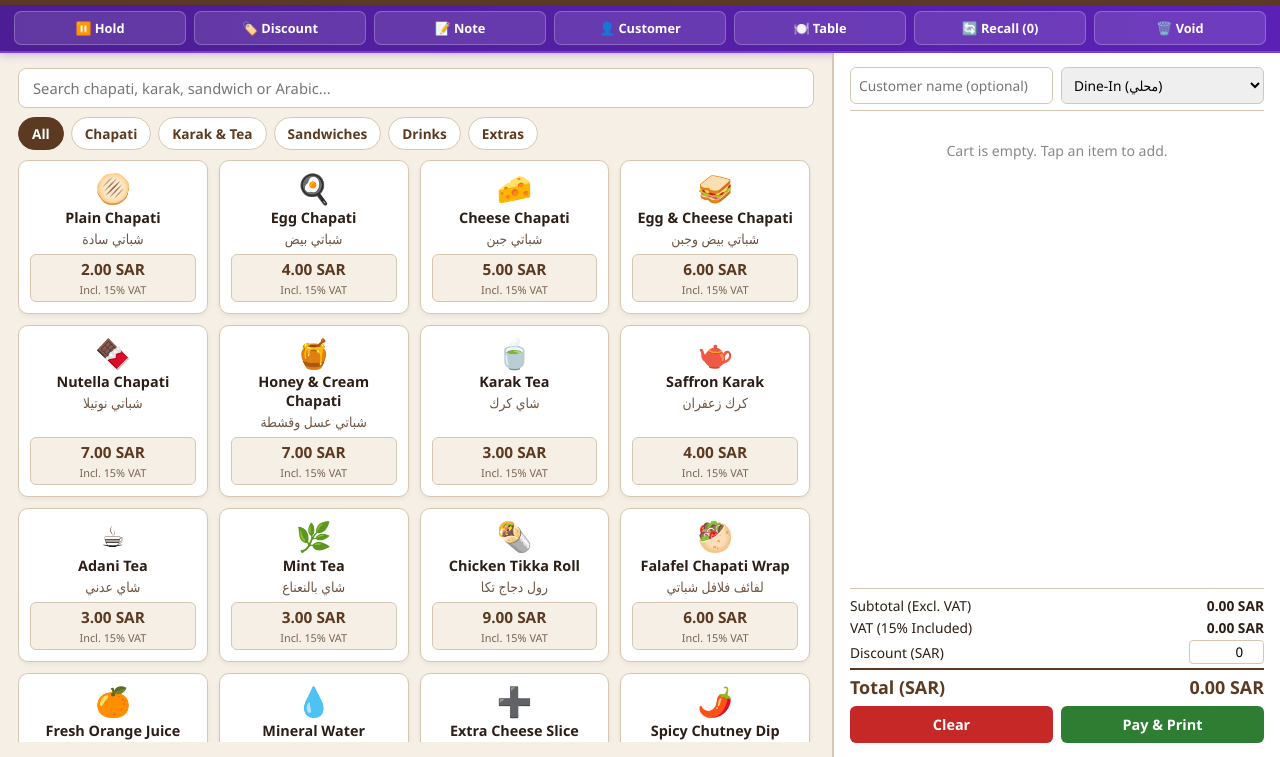
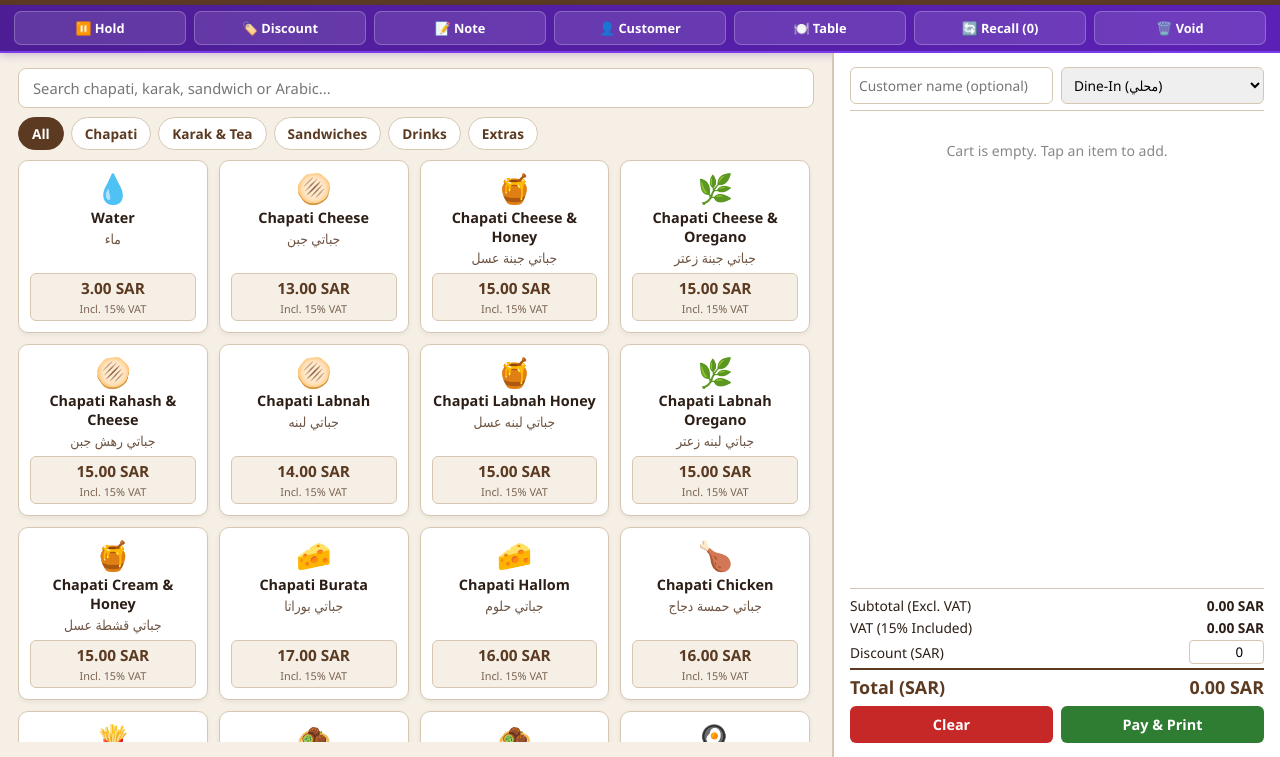
Before and after one commit to sk00912000-cloud/Hazzat-Pos, a plain HTML site: page index.html in a window 1280 px wide. Shown: the part 43-800 px from the top of the page. Drawn offline with Linux system fonts and the light colour scheme.

Commit message:
Update index.html

```diff
--- a/index.html
+++ b/index.html
@@ -1662,25 +1662,56 @@
         const DEFAULT_FIREBASE_URL = 'https://firebaseio.com';
         const BRANCHES = ['BOLIFARD_1', 'BOLIFARD_2'];
 
-        const menuItems = [
-            { id: 1, nameEn: 'Plain Chapati', nameAr: 'شباتي سادة', price: 2.00, category: 'Chapati', icon: '🫓' },
-            { id: 2, nameEn: 'Egg Chapati', nameAr: 'شباتي بيض', price: 4.00, category: 'Chapati', icon: '🍳' },
-            { id: 3, nameEn: 'Cheese Chapati', nameAr: 'شباتي جبن', price: 5.00, category: 'Chapati', icon: '🧀' },
-            { id: 4, nameEn: 'Egg & Cheese Chapati', nameAr: 'شباتي بيض وجبن', price: 6.00, category: 'Chapati', icon: '🥪' },
-            { id: 5, nameEn: 'Nutella Chapati', nameAr: 'شباتي نوتيلا', price: 7.00, category: 'Chapati', icon: '🍫' },
-            { id: 6, nameEn: 'Honey & Cream Chapati', nameAr: 'شباتي عسل وقشطة', price: 7.00, category: 'Chapati', icon: '🍯' },
-            { id: 7, nameEn: 'Karak Tea', nameAr: 'شاي كرك', price: 3.00, category: 'Karak & Tea', icon: '🍵' },
-            { id: 8, nameEn: 'Saffron Karak', nameAr: 'كرك زعفران', price: 4.00, category: 'Karak & Tea', icon: '🫖' },
-            { id: 9, nameEn: 'Adani Tea', nameAr: 'شاي عدني', price: 3.00, category: 'Karak & Tea', icon: '☕' },
-            { id: 10, nameEn: 'Mint Tea', nameAr: 'شاي بالنعناع', price: 3.00, category: 'Karak & Tea', icon: '🌿' },
-            { id: 11, nameEn: 'Chicken Tikka Roll', nameAr: 'رول دجاج تكا', price: 9.00, category: 'Sandwiches', icon: '🌯' },
-            { id: 12, nameEn: 'Falafel Chapati Wrap', nameAr: 'لفائف فلافل شباتي', price: 6.00, category: 'Sandwiches', icon: '🥙' },
-            { id: 13, nameEn: 'Fresh Orange Juice', nameAr: 'عصير برتقال طازج', price: 8.00, category: 'Drinks', icon: '🍊' },
-            { id: 14, nameEn: 'Mineral Water', nameAr: 'مياه معدنية', price: 1.00, category: 'Drinks', icon: '💧' },
-            { id: 15, nameEn: 'Extra Cheese Slice', nameAr: 'شريحة جبن إضافية', price: 2.00, category: 'Extras', icon: '➕' },
-            { id: 16, nameEn: 'Spicy Chutney Dip', nameAr: 'صوص شاتني حار', price: 1.50, category: 'Extras', icon: '🌶️' }
-        ];
-
+      const menuItems = [
+      // WATER (একদম শুরুতে)
+      { id: 1, nameEn: 'Water', nameAr: 'ماء', price: 3.00, category: 'Cold Drinks', icon: '💧' },
+
+      // CHAPATI (الجباتي)
+      { id: 2, nameEn: 'Chapati Cheese', nameAr: 'جباتي جبن', price: 13.00, category: 'Chapati', icon: '🫓' },
+      { id: 3, nameEn: 'Chapati Cheese & Honey', nameAr: 'جباتي جبنة عسل', price: 15.00, category: 'Chapati', icon: '🍯' },
+      { id: 4, nameEn: 'Chapati Cheese & Oregano', nameAr: 'جباتي جبنة زعتر', price: 15.00, category: 'Chapati', icon: '🌿' },
+      { id: 5, nameEn: 'Chapati Rahash & Cheese', nameAr: 'جباتي رهش جبن', price: 15.00, category: 'Chapati', icon: '🫓' },
+      { id: 6, nameEn: 'Chapati Labnah', nameAr: 'جباتي لبنه', price: 14.00, category: 'Chapati', icon: '🫓' },
+      { id: 7, nameEn: 'Chapati Labnah Honey', nameAr: 'جباتي لبنه عسل', price: 15.00, category: 'Chapati', icon: '🍯' },
+      { id: 8, nameEn: 'Chapati Labnah Oregano', nameAr: 'جباتي لبنه زعتر', price: 15.00, category: 'Chapati', icon: '🌿' },
+      { id: 9, nameEn: 'Chapati Cream & Honey', nameAr: 'جباتي قشطة عسل', price: 15.00, category: 'Chapati', icon: '🍯' },
+      { id: 10, nameEn: 'Chapati Burata', nameAr: 'جباتي بوراتا', price: 17.00, category: 'Chapati', icon: '🧀' },
+      { id: 11, nameEn: 'Chapati Hallom', nameAr: 'جباتي حلوم', price: 16.00, category: 'Chapati', icon: '🧀' },
+      { id: 12, nameEn: 'Chapati Chicken', nameAr: 'جباتي حمسة دجاج', price: 16.00, category: 'Chapati', icon: '🍗' },
+      { id: 13, nameEn: 'Chips & Cheese', nameAr: 'جباتي تشيبس اند تشيز', price: 15.00, category: 'Chapati', icon: '🍟' },
+      { id: 14, nameEn: 'Falafil Special', nameAr: 'جباتي فلافل سبيشل', price: 16.00, category: 'Chapati', icon: '🧆' },
+      { id: 15, nameEn: 'Chapati Falafil', nameAr: 'جباتي فلافل', price: 15.00, category: 'Chapati', icon: '🧆' },
+      { id: 16, nameEn: 'Chapati Omelate', nameAr: 'جباتي اومليت', price: 15.00, category: 'Chapati', icon: '🍳' },
+      { id: 17, nameEn: 'Chapati Nutella', nameAr: 'جباتي نوتيلا', price: 15.00, category: 'Chapati', icon: '🍫' },
+
+      // COLD DRINKS (المشروبات الباردة)
+      { id: 18, nameEn: 'Red Mojito', nameAr: 'ريد موهيتو', price: 19.00, category: 'Cold Drinks', icon: '🍹' },
+      { id: 19, nameEn: 'Shiny Ocean', nameAr: 'شايني اوشن', price: 19.00, category: 'Cold Drinks', icon: '🥤' },
+      { id: 20, nameEn: 'Ise Tea Roman', nameAr: 'ايس تي رمان', price: 19.00, category: 'Cold Drinks', icon: '🧊' },
+      { id: 21, nameEn: 'Passion Fruit Mojito', nameAr: 'باشن فروت موهيتو', price: 19.00, category: 'Cold Drinks', icon: '🍹' },
+      { id: 22, nameEn: 'Orange Juice', nameAr: 'عصير برتقال', price: 19.00, category: 'Cold Drinks', icon: '🍊' },
+      { id: 23, nameEn: 'Smoothie Vimto', nameAr: 'سموذي فيمتو', price: 15.00, category: 'Cold Drinks', icon: '🥤' },
+      { id: 24, nameEn: 'Pepsi', nameAr: 'بيبسي', price: 5.00, category: 'Cold Drinks', icon: '🥤' },
+      { id: 25, nameEn: '7up', nameAr: 'سفن اب', price: 5.00, category: 'Cold Drinks', icon: '🥤' },
+      { id: 26, nameEn: 'Marinda', nameAr: 'ميراند', price: 5.00, category: 'Cold Drinks', icon: '🥤' },
+
+      // HOT DRINKS (المشروبات الساخنة)
+      { id: 27, nameEn: 'Karak Classic', nameAr: 'كرك كلاسيك', price: 12.00, category: 'Hot Drinks', icon: '☕' },
+      { id: 28, nameEn: 'Karak Zafron', ar: 'كرك زعفران', nameAr: 'كرك زعفران', price: 13.00, category: 'Hot Drinks', icon: '☕' },
+      { id: 29, nameEn: 'Karak Cinnamon', nameAr: 'كرك قرفة', price: 13.00, category: 'Hot Drinks', icon: '☕' },
+      { id: 30, nameEn: 'Karak Ganger', nameAr: 'كرك زنجبيل', price: 13.00, category: 'Hot Drinks', icon: '☕' },
+      { id: 31, nameEn: 'Tea', nameAr: 'شاي', price: 10.00, category: 'Hot Drinks', icon: '🍵' },
+      { id: 32, nameEn: 'V60 Hot / Cold', nameAr: 'قهوة مقطرة', price: 23.00, category: 'Hot Drinks', icon: '☕' },
+      { id: 33, nameEn: 'Black Coffee Hot / Cold', nameAr: 'قهوة سودا حار / بارد', price: 15.00, category: 'Hot Drinks', icon: '☕' },
+
+      // DESSERTS (الحلويات)
+      { id: 34, nameEn: 'Cookies', nameAr: 'كوكيز', price: 12.00, category: 'Desserts', icon: '🍪' },
+      { id: 35, nameEn: 'Um Ali', nameAr: 'ام علي', price: 23.00, category: 'Desserts', icon: '🍮' },
+
+      // FRENCH FRIES (فرايز)
+      { id: 36, nameEn: 'Fries Classic', nameAr: 'فرايز كلاسيك', price: 18.00, category: 'French Fries', icon: '🍟' },
+      { id: 37, nameEn: 'Najdi Flavored Fries', nameAr: 'فرايز بنكهة نجدية', price: 19.00, category: 'French Fries', icon: '🍟' }
+    ];
         const categories = ['All', 'Chapati', 'Karak & Tea', 'Sandwiches', 'Drinks', 'Extras'];
         let selectedCategory = 'All';
         let currentBranch = localStorage.getItem('hazzat_current_branch') || 'BOLIFARD_1';
```
